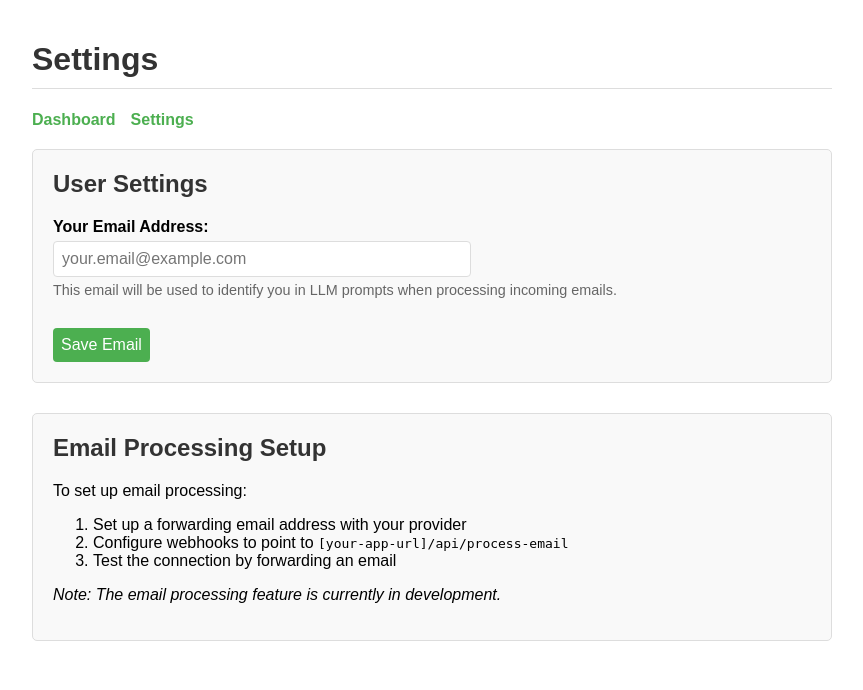
After one commit to theak/crm, a Flask app: page /settings in a window 1280 px wide. The commit adds this page. Shown: the top 690 px of the page, without its empty margins (208-1071 px from the left). Run offline with Flask 3, Linux system fonts and the light colour scheme; data comes from the database, SQL or seed files in the repository.

Commit message:
set and get email

```diff
--- a/app.py
+++ b/app.py
@@ -2,6 +2,7 @@ from flask import Flask, request, jsonify, render_template
 import sqlite3
 import enum
 import os
+import re
 
 class CustomerStatus(enum.Enum):
     NEED_TO_RESPOND = 1  # You need to respond to them
@@ -27,6 +28,19 @@ def init_db():
             status_changed_at TIMESTAMP DEFAULT CURRENT_TIMESTAMP
         )
         ''')
+
+        # Create settings table
+        cursor.execute('''
+        CREATE TABLE IF NOT EXISTS settings (
+            key TEXT PRIMARY KEY,
+            value TEXT,
+            updated_at TIMESTAMP DEFAULT CURRENT_TIMESTAMP
+        )
+        ''')
+
+        # Insert default settings if they don't exist
+        cursor.execute("INSERT OR IGNORE INTO settings (key, value) VALUES ('user_email', '')")
+
         conn.commit()
 
 def get_db_connection():
@@ -181,10 +195,109 @@ def get_customer_status(domain):
     except Exception as e:
         return jsonify({"error": str(e)}), 500
 
+# Settings endpoints
+@app.route('/api/settings', methods=['GET'])
+def get_settings():
+    """Get all settings"""
+    try:
+        with get_db_connection() as conn:
+            cursor = conn.cursor()
+            cursor.execute("SELECT key, value, updated_at FROM settings")
+            rows = cursor.fetchall()
+
+            settings = {}
+            for row in rows:
+                settings[row['key']] = {
+                    'value': row['value'],
+                    'updated_at': row['updated_at']
+                }
+
+            return jsonify({
+                "success": True,
+                "settings": settings
+            })
+
+    except Exception as e:
+        return jsonify({"error": str(e)}), 500
+
+@app.route('/api/settings/<key>', methods=['GET'])
+def get_setting(key):
+    """Get a specific setting by key"""
+    try:
+        with get_db_connection() as conn:
+            cursor = conn.cursor()
+            cursor.execute("SELECT key, value, updated_at FROM settings WHERE key = ?", (key,))
+            row = cursor.fetchone()
+
+            if not row:
+                return jsonify({
+                    "error": f"Setting with key '{key}' not found"
+                }), 404
+
+            return jsonify({
+                "success": True,
+                "key": row['key'],
+                "value": row['value'],
+                "updated_at": row['updated_at']
+            })
+
+    except Exception as e:
+        return jsonify({"error": str(e)}), 500
+
+@app.route('/api/settings/<key>', methods=['POST'])
+def update_setting(key):
+    """Update a specific setting by key"""
+    if not request.is_json:
+        return jsonify({"error": "Request must be JSON"}), 400
+
+    data = request.get_json()
+
+    # Validate required fields
+    if 'value' not in data:
+        return jsonify({"error": "Value is required"}), 400
+
+    value = data['value']
+
+    # Special validation for email
+    if key == 'user_email' and value:
+        # Basic email validation
+        if not re.match(r"[^@]+@[^@]+\.[^@]+", value):
+            return jsonify({"error": "Invalid email format"}), 400
+
+    try:
+        with get_db_connection() as conn:
+            cursor = conn.cursor()
+            cursor.execute(
+                "UPDATE settings SET value = ?, updated_at = CURRENT_TIMESTAMP WHERE key = ?",
+                (value, key)
+            )
+
+            if cursor.rowcount == 0:
+                # Setting doesn't exist, insert it
+                cursor.execute(
+                    "INSERT INTO settings (key, value, updated_at) VALUES (?, ?, CURRENT_TIMESTAMP)",
+                    (key, value)
+                )
+
+            conn.commit()
+
+            return jsonify({
+                "success": True,
+                "message": f"Setting '{key}' has been updated"
+            })
+
+    except Exception as e:
+        return jsonify({"error": str(e)}), 500
+
 # Root route to serve the frontend
 @app.route('/')
 def index():
     return render_template('index.html')
+
+# Settings page
+@app.route('/settings')
+def settings():
+    return render_template('settings.html')
 
 # Initialize database
 def init_app(app):
--- /dev/null
+++ b/templates/settings.html
@@ -0,0 +1,190 @@
+<!DOCTYPE html>
+<html>
+<head>
+    <title>Settings - Customer Status Tracker</title>
+    <meta charset="UTF-8">
+    <meta name="viewport" content="width=device-width, initial-scale=1.0">
+    <style>
+        body {
+            font-family: Arial, sans-serif;
+            max-width: 800px;
+            margin: 0 auto;
+            padding: 20px;
+        }
+        h1 {
+            color: #333;
+            border-bottom: 1px solid #ddd;
+            padding-bottom: 10px;
+        }
+        .form-group {
+            margin-bottom: 20px;
+        }
+        label {
+            display: block;
+            margin-bottom: 5px;
+            font-weight: bold;
+        }
+        input, select, button {
+            padding: 8px;
+            border: 1px solid #ddd;
+            border-radius: 4px;
+            font-size: 16px;
+            width: 100%;
+            max-width: 400px;
+        }
+        button {
+            background-color: #4CAF50;
+            color: white;
+            border: none;
+            cursor: pointer;
+            width: auto;
+            margin-top: 10px;
+        }
+        button:hover {
+            background-color: #45a049;
+        }
+        .nav {
+            display: flex;
+            margin-bottom: 20px;
+        }
+        .nav a {
+            margin-right: 15px;
+            text-decoration: none;
+            color: #4CAF50;
+            font-weight: bold;
+        }
+        .nav a:hover {
+            text-decoration: underline;
+        }
+        section {
+            margin-bottom: 30px;
+            padding: 20px;
+            background-color: #f9f9f9;
+            border-radius: 5px;
+            border: 1px solid #ddd;
+        }
+        h2 {
+            margin-top: 0;
+            color: #333;
+        }
+        .help-text {
+            color: #666;
+            margin-top: 5px;
+            font-size: 0.9em;
+        }
+        #message {
+            padding: 10px;
+            margin: 10px 0;
+            border-radius: 4px;
+            display: none;
+        }
+        .success {
+            background-color: #d4edda;
+            color: #155724;
+        }
+        .error {
+            background-color: #f8d7da;
+            color: #721c24;
+        }
+    </style>
+</head>
+<body>
+    <h1>Settings</h1>
+
+    <div class="nav">
+        <a href="/">Dashboard</a>
+        <a href="/settings" class="active">Settings</a>
+    </div>
+
+    <div id="message"></div>
+
+    <section>
+        <h2>User Settings</h2>
+
+        <form id="emailForm">
+            <div class="form-group">
+                <label for="userEmail">Your Email Address:</label>
+                <input type="email" id="userEmail" placeholder="your.email@example.com" required>
+                <div class="help-text">This email will be used to identify you in LLM prompts when processing incoming emails.</div>
+            </div>
+
+            <button type="submit">Save Email</button>
+        </form>
+    </section>
+
+    <section>
+        <h2>Email Processing Setup</h2>
+        <p>To set up email processing:</p>
+        <ol>
+            <li>Set up a forwarding email address with your provider</li>
+            <li>Configure webhooks to point to <code>[your-app-url]/api/process-email</code></li>
+            <li>Test the connection by forwarding an email</li>
+        </ol>
+        <p><em>Note: The email processing feature is currently in development.</em></p>
+    </section>
+
+    <script>
+        // Show a message to the user
+        function showMessage(message, isError = false) {
+            const messageDiv = document.getElementById('message');
+            messageDiv.textContent = message;
+            messageDiv.className = isError ? 'error' : 'success';
+            messageDiv.style.display = 'block';
+
+            // Hide message after 5 seconds
+            setTimeout(() => {
+                messageDiv.style.display = 'none';
+            }, 5000);
+        }
+
+        // Load user email
+        function loadUserEmail() {
+            fetch('/api/settings/user_email')
+                .then(response => response.json())
+                .then(data => {
+                    if (data.success) {
+                        document.getElementById('userEmail').value = data.value;
+                    }
+                })
+                .catch(error => {
+                    console.error('Error:', error);
+                    showMessage('Failed to load email settings', true);
+                });
+        }
+
+        // Handle form submission
+        document.getElementById('emailForm').addEventListener('submit', function(e) {
+            e.preventDefault();
+
+            const email = document.getElementById('userEmail').value.trim();
+
+            fetch('/api/settings/user_email', {
+                method: 'POST',
+                headers: {
+                    'Content-Type': 'application/json',
+                },
+                body: JSON.stringify({
+                    value: email
+                }),
+            })
+            .then(response => response.json())
+            .then(data => {
+                if (data.success) {
+                    showMessage('Your email has been saved');
+                } else {
+                    showMessage(data.error, true);
+                }
+            })
+            .catch(error => {
+                console.error('Error:', error);
+                showMessage('An error occurred while saving your email', true);
+            });
+        });
+
+        // Initial load
+        document.addEventListener('DOMContentLoaded', function() {
+            loadUserEmail();
+        });
+    </script>
+</body>
+</html>
```
Also changed, not shown: templates/index.html (+8 -0 lines).
